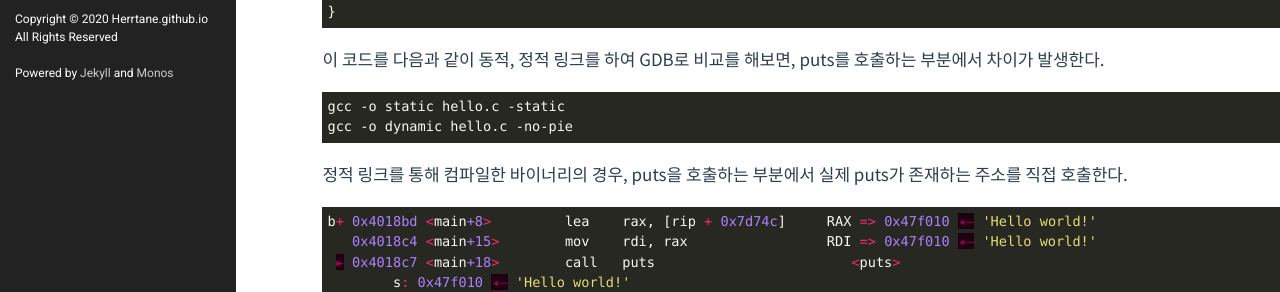
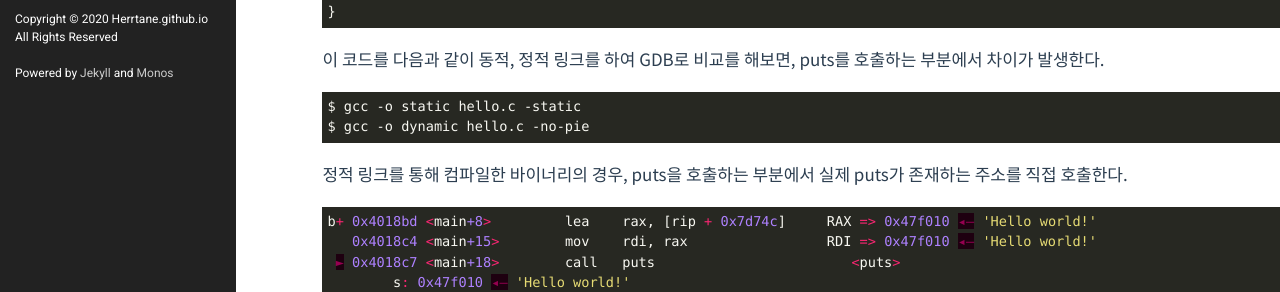
Before and after one commit to Herrtane/Herrtane.github.io, a Jekyll site: the page built from _posts/SystemHacking/2022-09-11-systemhacking-dynamicandstaticlinking.markdown, in a window 1280 px wide and 900 px high, scrolled down 751 px. Shown: the part 162-454 px from the top of the window. Built offline with Jekyll 4.4.1, drawn with Linux system fonts in a browser that asks for light colours; comment, search, counter and statistics services are not loaded.

````diff
--- a/_posts/SystemHacking/2022-09-11-systemhacking-dynamicandstaticlinking.markdown
+++ b/_posts/SystemHacking/2022-09-11-systemhacking-dynamicandstaticlinking.markdown
@@ -37,8 +37,8 @@ int main() {
 이 코드를 다음과 같이 동적, 정적 링크를 하여 GDB로 비교를 해보면, puts를 호출하는 부분에서 차이가 발생한다.
 
 ```
-gcc -o static hello.c -static
-gcc -o dynamic hello.c -no-pie
+$ gcc -o static hello.c -static
+$ gcc -o dynamic hello.c -no-pie
 ```
 
 정적 링크를 통해 컴파일한 바이너리의 경우, puts을 호출하는 부분에서 실제 puts가 존재하는 주소를 직접 호출한다.
````
